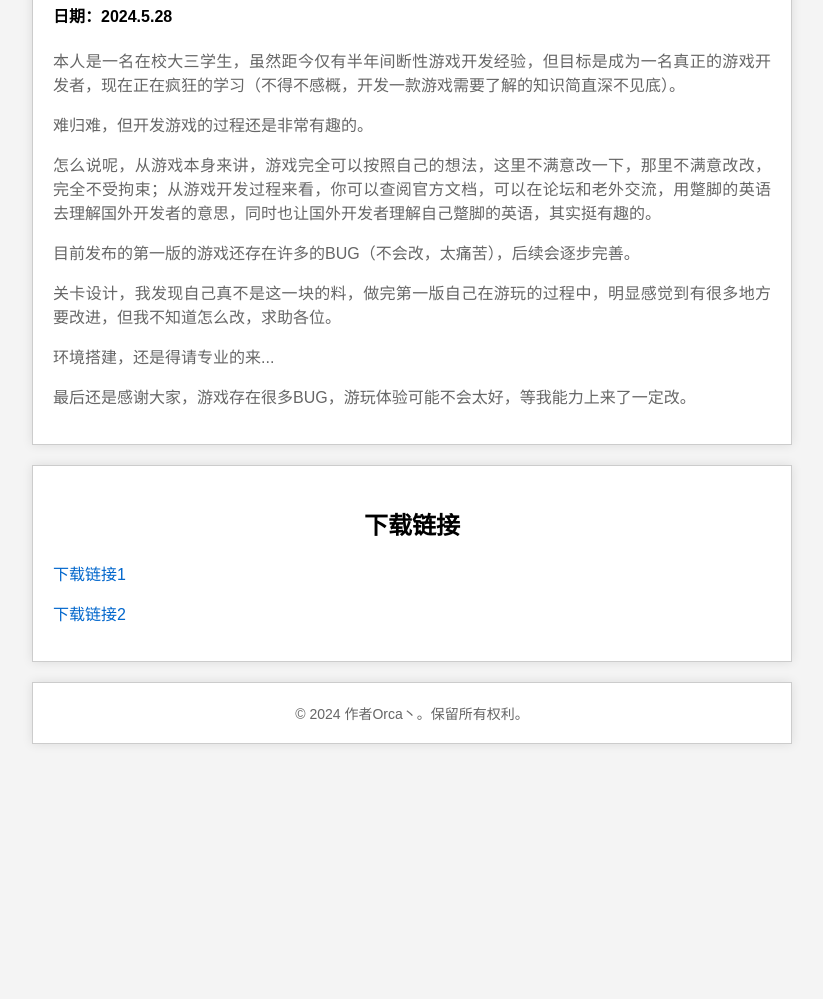
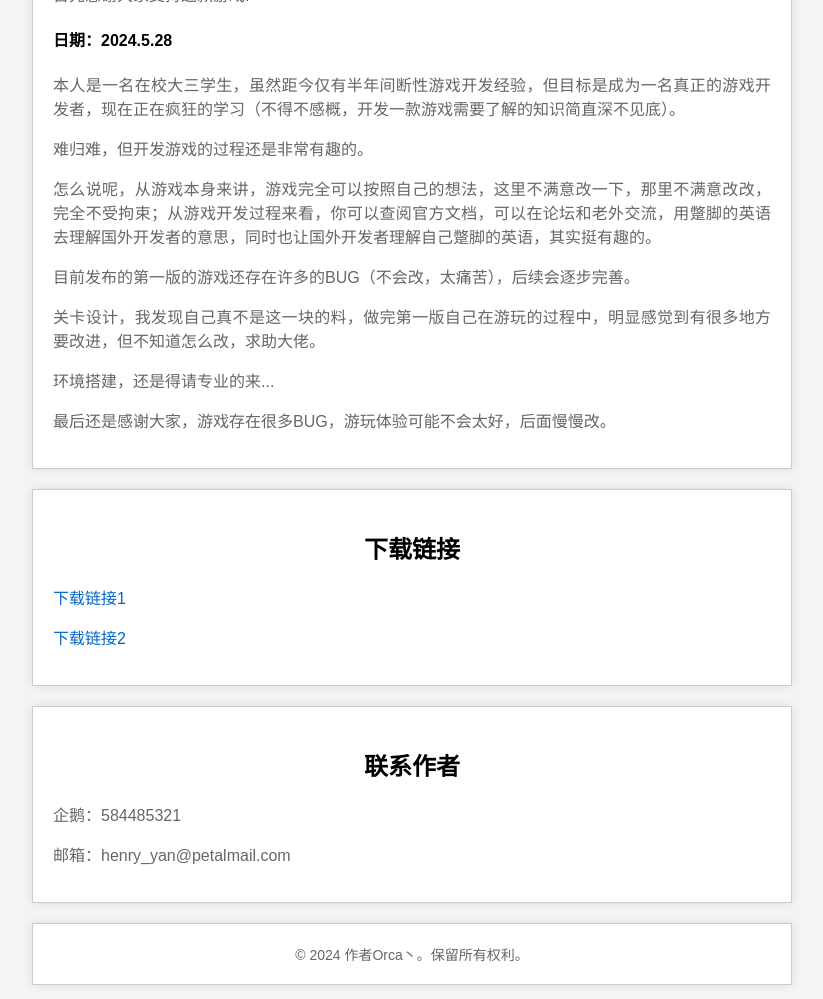
Before and after one commit to dauphinYan/OutRoom_GameLog, a plain HTML site: page index.html in a window 1280 px wide. Shown: the part 685-1684 px from the top of the page, without its empty margins (348-1171 px from the left). Before the commit the page ends 1469 px from the top, so only its background shows below. Drawn offline with Linux system fonts and the light colour scheme.

Commit message:
2024.5.29

```diff
--- a/index.html
+++ b/index.html
@@ -17,6 +17,7 @@
             <li><a href="#about">游戏介绍</a></li>
             <li><a href="#log">更新日志</a></li>
             <li><a href="#author">作者的话</a></li>
+            <li><a href="#contact">联系作者</a></li>
             <li><a href="#download">下载链接</a></li>
         </ul>
     </div>
@@ -35,6 +36,7 @@
                     <li>游戏第一个测试版本发布。</li>
                     <li>包含完整游戏流程。</li>
                     <li>场景简单的搭建。</li>
+                    <li>游戏设置可存档、预加载。</li>
                 </ul>
             </div>
         </div>
@@ -48,15 +50,22 @@
                 <p>怎么说呢，从游戏本身来讲，游戏完全可以按照自己的想法，这里不满意改一下，那里不满意改改，完全不受拘束；从游戏开发过程来看，你可以查阅官方文档，可以在论坛和老外交流，用蹩脚的英语去理解国外开发者的意思，同时也让国外开发者理解自己蹩脚的英语，其实挺有趣的。
                 </p>
                 <p>目前发布的第一版的游戏还存在许多的BUG（不会改，太痛苦），后续会逐步完善。</p>
-                <p>关卡设计，我发现自己真不是这一块的料，做完第一版自己在游玩的过程中，明显感觉到有很多地方要改进，但我不知道怎么改，求助各位。</p>
+                <p>关卡设计，我发现自己真不是这一块的料，做完第一版自己在游玩的过程中，明显感觉到有很多地方要改进，但不知道怎么改，求助大佬。</p>
                 <p>环境搭建，还是得请专业的来...</p>
-                <p>最后还是感谢大家，游戏存在很多BUG，游玩体验可能不会太好，等我能力上来了一定改。</p>
+                <p>最后还是感谢大家，游戏存在很多BUG，游玩体验可能不会太好，后面慢慢改。</p>
             </div>
         </div>
         <div id="download" class="download-links">
             <h2>下载链接</h2>
             <p><a href="下载链接1" title="点击下载链接1">下载链接1</a></p>
             <p><a href="下载链接2" title="点击下载链接2">下载链接2</a></p>
+        </div>
+        <div id="contact" class="author-message">
+            <h2>联系作者</h2>
+            <div class="log-entry">
+                <p>企鹅：584485321</p>
+                <p>邮箱：henry_yan@petalmail.com</p>
+            </div>
         </div>
         <div class="copyright">
             <p>© 2024 作者Orca丶。保留所有权利。</p>
```
